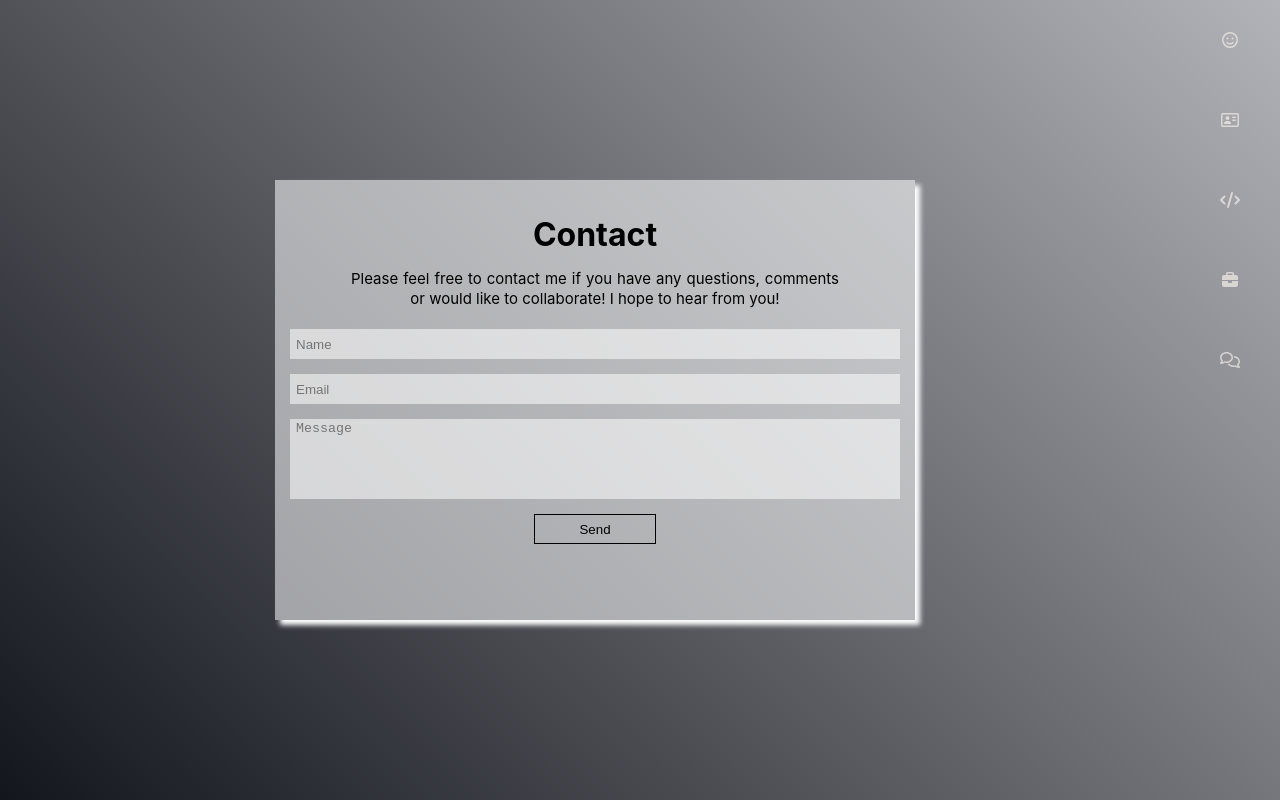
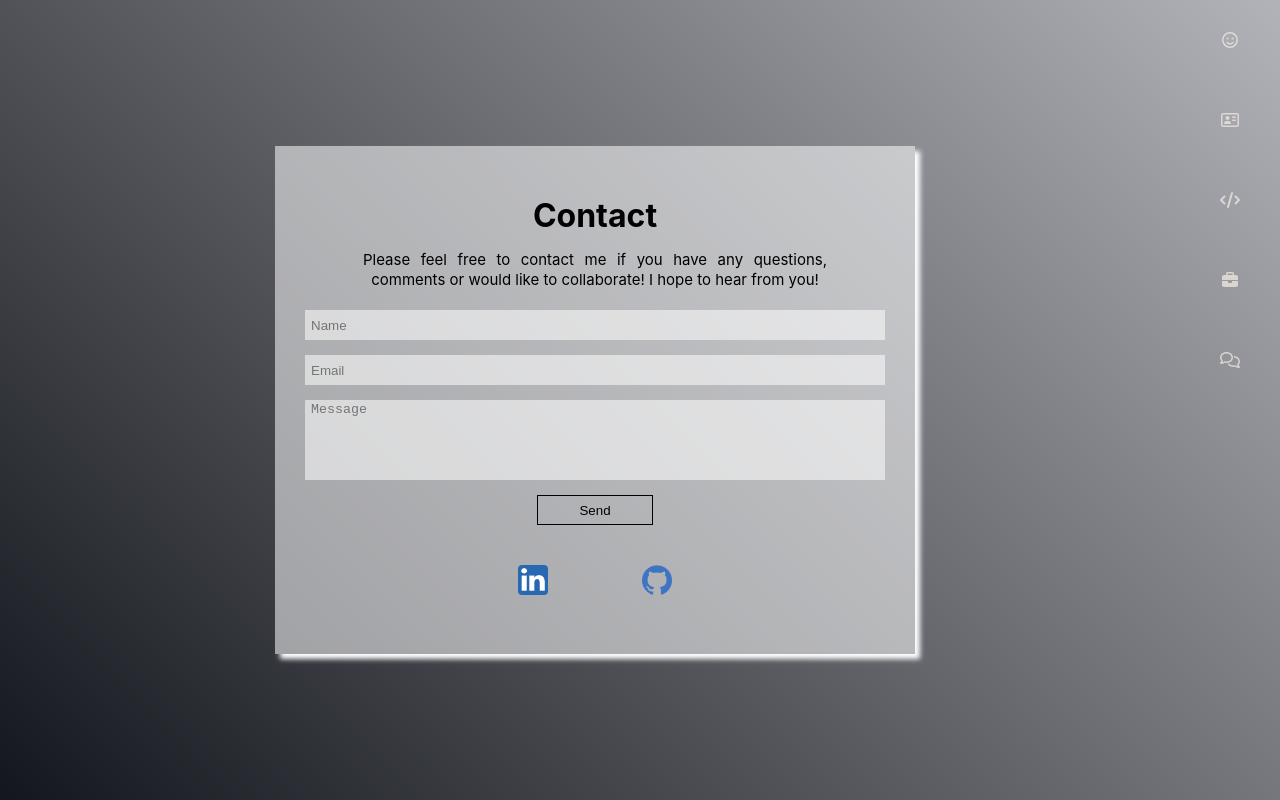
Before and after one commit to jessykim/jessica-kim-portfolio, a React (Create React App) app: page /contact in a window 1280 px wide. Built offline with nearby package versions, Linux system fonts and the light colour scheme.

Commit message:
add updated resume pdf and adjust sizing on resume page

```diff
--- a/src/App.css
+++ b/src/App.css
@@ -11,6 +11,7 @@ main {
   display: flex;
   flex-direction: column;
   align-items: center;
+  /* border: 5px solid pink; */
 }
 
 @media only screen and (min-width: 768px) {
--- a/src/styles/Contact.module.css
+++ b/src/styles/Contact.module.css
@@ -18,8 +18,8 @@
   background-color: rgba(255, 255, 255, 0.541);
   box-shadow: 5px 5px 5px white;
   width: 80%;
-  padding: 15px;
-  height: 440px;
+  padding: 30px;
+  /* height: 440px; */
 }
 
 .header {
@@ -43,16 +43,21 @@
   display: flex;
   justify-content: space-evenly;
   justify-self: flex-end;
+  /* padding: 15px; */
+  width: 50%;
 }
 
 .contactLinks img {
   width: 30px;
-  padding: 20px;
+  padding: 15px;
+  margin: 10px;
+  box-sizing: unset;
 }
 
 .contactLinks img:hover {
   cursor: pointer;
-  width: 35px;
+  /* width: 35px; */
+  border: 0.5px solid white;
 }
 
 .header h1 {
--- a/src/styles/NavBar.module.css
+++ b/src/styles/NavBar.module.css
@@ -9,6 +9,7 @@ nav {
   width: 100%;
   background-color: none;
   margin: 10px;
+  /* border: 2px solid blue; */
 }
 
 .container a {
@@ -30,6 +31,7 @@ nav {
     top: 0px;
     width: fit-content;
     margin: 0 10px 0 0;
+    /* border: 1px solid orange; */
   }
 
   .container a {
--- a/src/styles/Resume.module.css
+++ b/src/styles/Resume.module.css
@@ -2,8 +2,9 @@
   display: flex;
   flex-direction: column;
   align-items: center;
-  /* width: 100%; */
-  height: 100vh;
+  /* height: 100vh; */
+  min-height: calc(100vh - 80px);
+  /* border: 1px solid red; */
 }
 
 .page {
@@ -14,9 +15,10 @@
 }
 
 .resumePdf {
-  width: 100vw;
+  width: 100%;
   height: 360px;
-  margin: 20px 0 2px 0;
+  /* margin: 20px 0 2px 0; */
+  /* border: 1px solid yellow; */
 }
 
 .document {
@@ -69,6 +71,7 @@
     padding-top: 40px;
     width: 90%;
     align-items: center;
+    height: 100vh;
   }
 
   .resumePdf {
@@ -85,7 +88,7 @@
   }
 
   .page {
-    height: 650px;
+    height: 600px;
   }
 
   canvas {
@@ -105,7 +108,7 @@
   }
 
   .page {
-    height: 680px;
+    height: 610px;
   }
 
   canvas {
@@ -125,7 +128,7 @@
   }
 
   .page {
-    height: 710px;
+    height: 620px;
   }
 
   canvas {
@@ -140,7 +143,7 @@
 }
 
 @media only screen and (min-width: 1200px) {
-  .resumePdf {
+  /* .resumePdf {
     height: 470px;
   }
 
@@ -156,5 +159,5 @@
   .page div {
     width: 1600px !important;
     height: 2070px !important;
-  }
+  } */
 }
```
Also changed, not shown: 2 other files (tests, documents, lock files or other folders).
